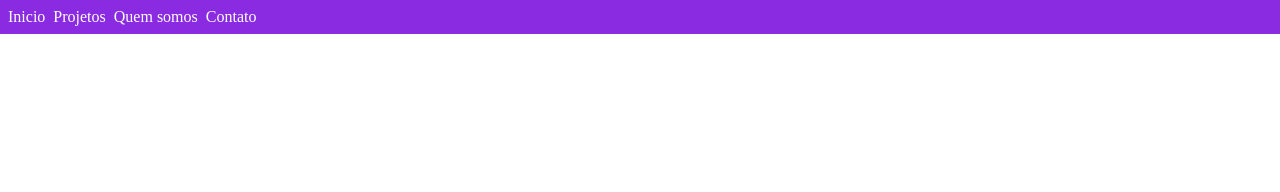
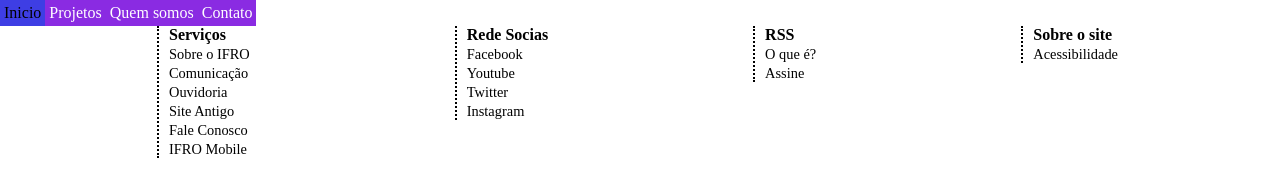
Before and after one commit to RalfHunter/responsividade, a website built with Vite: page index.html in a window 1280 px wide. Built offline with nearby package versions, Linux system fonts and the light colour scheme.

Commit message:
Um commit ai

```diff
--- a/index.html
+++ b/index.html
@@ -1,21 +1,55 @@
 <!doctype html>
 <html lang="en">
+
 <head>
   <meta charset="UTF-8" />
   <link rel="icon" type="image/svg+xml" href="/vite.svg" />
   <meta name="viewport" content="width=device-width, initial-scale=1.0" />
   <title>Vite + TS</title>
 </head>
+
 <body>
   <div id="app" class="container">
     <ul class="menu">
-        <img src="/public/menu.svg" alt="">
+      <img src="/public/menu.svg" alt="" class="burguer">
       <li><a href="#">Inicio</a></li>
       <li><a href="#">Projetos</a></li>
       <li><a href="#">Quem somos</a></li>
       <li><a href="#">Contato</a></li>
     </ul>
+    <footer>
+      <div class="part1">
+        <div>
+          <h4>Serviços</h4>
+          <a>Sobre o IFRO</a>
+          <a>Comunicação</a>
+          <a>Ouvidoria</a>
+          <a>Site Antigo</a>
+          <a>Fale Conosco</a>
+          <a>IFRO Mobile</a>
+        </div>
+        <div>
+          <h4>Rede Socias</h4>
+          <a>Facebook</a>
+          <a>Youtube</a>
+          <a>Twitter</a>
+          <a>Instagram</a>
+        </div>
+        <div>
+          <h4>RSS</h4>
+          <a>O que é?</a>
+          <a>Assine</a>
+        </div>
+        <div>
+          <h4>Sobre o site</h4>
+          <a>Acessibilidade</a>
+        </div>
+      </div>
+      <div class="part2"></div>
+      <div class="part3"></div>
+    </footer>
   </div>
   <script type="module" src="/src/main.ts"></script>
 </body>
+
 </html>
--- a/src/main.ts
+++ b/src/main.ts
@@ -1 +1,10 @@
 import './style.css'
+
+const menu = document.querySelector<HTMLDivElement>('.menu')!
+const burguer = document.querySelector<HTMLImageElement>('.burguer')!
+
+burguer.addEventListener('click', ()=>{
+    burguer.classList.toggle('active')
+    burguer.src = burguer.src === "http://localhost:5173/public/menu.svg" ? "http://localhost:5173/public/circle-x.svg":"/public/menu.svg"
+    menu.classList.toggle('active')
+})
--- a/src/style.css
+++ b/src/style.css
@@ -6,31 +6,107 @@
 
 .menu > li > a{
   display: none;
+  transition: 0.5s;
 }
 .menu  {
-  background-color: none;
+  background-color: blue;
+  display: flex;
+  flex-direction: column;
+  align-items: baseline;
+  width: max-content;
+  list-style: none;
+  transition: 0.5s;
+}
+
+.menu img {
+  padding: 10px;
+  flex: 1;
+  transition: 2s;
+}
+.menu img:hover {
+    cursor: pointer;
+    filter: invert(100%);
+    transition: 0.5s;
+  }
+.menu.active > li > a{
+  transition: 0.5s;
+  display:block;
+  color:  black;
+  text-decoration: none;
+  width: 100%;
 }
 
 
+.menu.active > li {
+  padding: 5px;
+  width: 100%;
+  transition: 0.5s;
+}
+.menu.active > li:hover{
+  background-color: rgb(62, 62, 228);
+}
+.menu.active > li:hover a {
+  color: white;
+}
+
+/* RODA PÉ */
+#app {
+  display: flex;
+  flex-direction: column;
+  justify-content: space-between;
+}
+
+footer{
+  display: flex;
+  flex-direction: column;
+  width: 100%;
+}
+
+footer .part1{
+  display: flex;
+  justify-content: center;
+  align-items:start;
+  gap: 200px;
+}
+footer .part1 div{
+  display: flex;
+  flex-direction: column;
+  gap: 2px;
+  border-left: 2px dotted black;
+  padding: 0 5px 0 10px;
+}
+footer .part1 div > a {
+  font-size:  .9em;
+}
+
 @media (min-width: 768px) {
-  .menu {
+  .menu, .menu.active{
     display: flex;
-    background-image: none;
-    padding: 4px;
+    flex-direction: row;
     background-color: blueviolet;
   }
-  .menu img {
+  .menu img{
     display: none;
   }
-  .menu>li {
+
+  .menu>li, .menu.active>li{
     list-style: none;
+    width:auto;
+    padding: 0px;
+
   }
 
-  .menu>li>a {
+  .menu>li>a, .menu.active>li>a{
     text-decoration: none;
     color: white;
-    background-color: blueviolet;
     display: block;
     padding: 4px;
+    width: inherit;
+    margin: none;
+    padding: none;
   }
+  .menu>li>a:hover, .menu.active > li>a:hover{
+    background-color: rgb(62, 62, 228);
+    color: black
 }
+}
```
Lines whose indentation alone changed are shown as unchanged.
